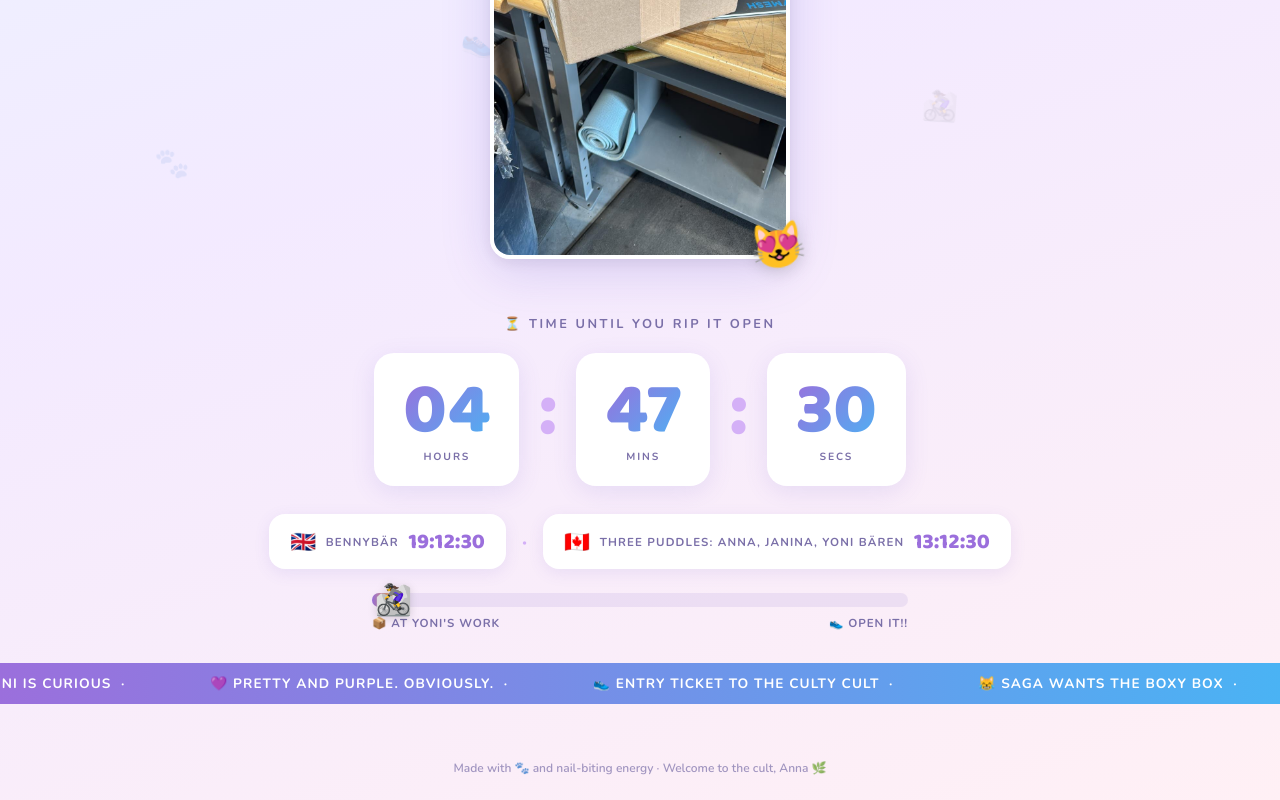
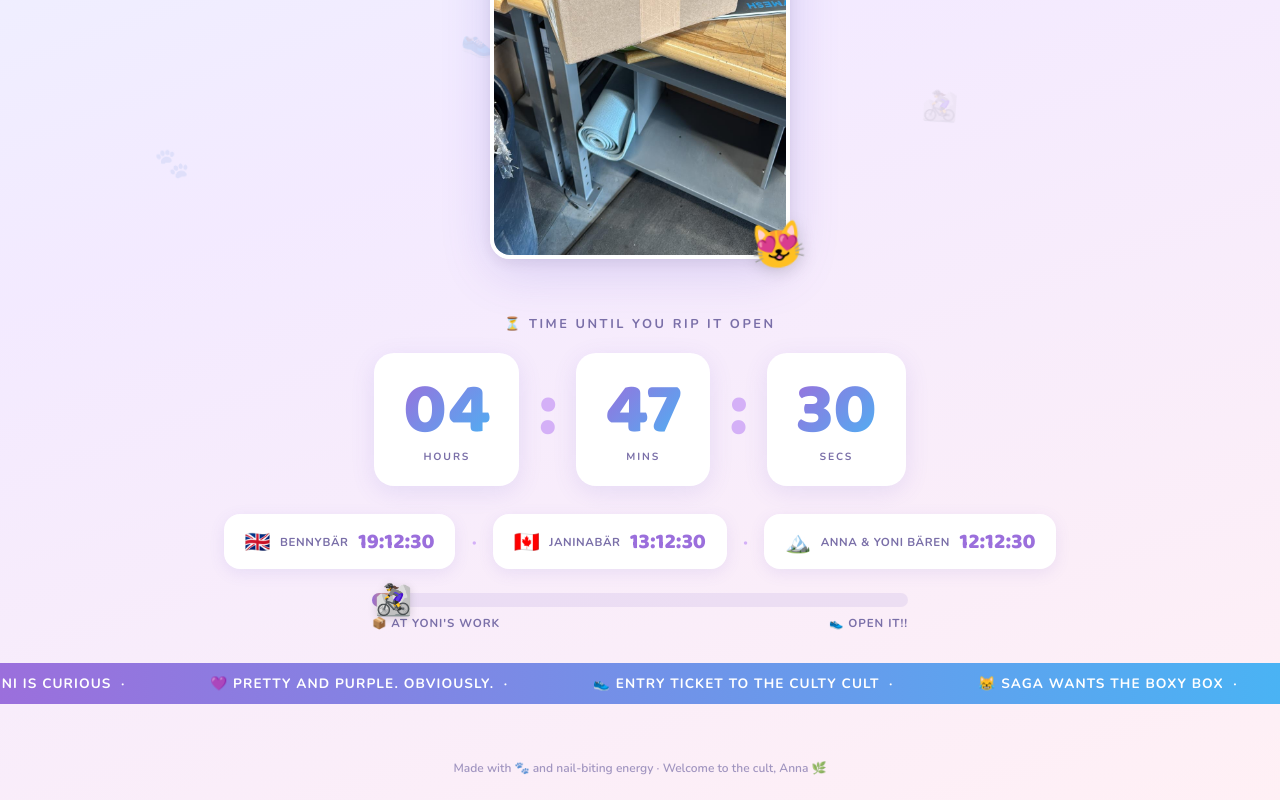
Before and after one commit to BenGoodair/astra_countdown, a plain HTML site: page index.html in a window 1280 px wide. Shown: the part 645-1445 px from the top of the page. Drawn offline with nearby package versions, Linux system fonts and the light colour scheme.

Commit message:
Add files via upload

```diff
--- a/index.html
+++ b/index.html
@@ -238,9 +238,10 @@
     .tz-label {
       font-size: 0.72rem;
       font-weight: 700;
-      letter-spacing: 0.1em;
+      letter-spacing: 0.05em;
       text-transform: uppercase;
       color: var(--muted);
+      white-space: nowrap;
     }
 
     .tz-time {
@@ -433,8 +434,14 @@
     <div class="tz-divider">·</div>
     <div class="tz-card">
       <span class="tz-flag">🇨🇦</span>
-      <span class="tz-label">Three Puddles: Anna, Janina, Yoni Bären</span>
+      <span class="tz-label">JaninaBär</span>
       <span class="tz-time" id="tz-ca">--:--:--</span>
+    </div>
+    <div class="tz-divider">·</div>
+    <div class="tz-card">
+      <span class="tz-flag">🏔️</span>
+      <span class="tz-label">Anna & Yoni Bären</span>
+      <span class="tz-time" id="tz-sq">--:--:--</span>
     </div>
   </section>
 
@@ -464,9 +471,9 @@
   </div>
 
   <script>
-    // Target: midnight UK time (UTC) = 6pm Calgary time (MDT, UTC-6) on 14 March 2026
+    // Target: midnight UK (UTC) = 6pm Calgary (MST, UTC-7) = 4pm Squamish (PST, UTC-8)
     const endTime    = new Date('2026-03-14T00:00:00Z').getTime();
-    const startTime  = new Date('2026-03-13T19:00:00Z').getTime(); // ~5hr window for progress bar
+    const startTime  = new Date('2026-03-13T19:00:00Z').getTime();
     const DURATION_MS = endTime - startTime;
 
     const hoursEl  = document.getElementById('hours');
@@ -477,6 +484,7 @@
     const overlay  = document.getElementById('opened-overlay');
     const ukEl     = document.getElementById('tz-uk');
     const caEl     = document.getElementById('tz-ca');
+    const sqEl     = document.getElementById('tz-sq');
 
     const bikeEmojis = ['🚴‍♀️','🚵‍♀️','🚴','🚵','🏃‍♀️','🚴‍♀️','🚵'];
 
@@ -484,8 +492,9 @@
 
     function updateClocks() {
       const now = new Date();
-      ukEl.textContent = now.toLocaleTimeString('en-GB', { timeZone: 'Europe/London',   hour: '2-digit', minute: '2-digit', second: '2-digit' });
-      caEl.textContent = now.toLocaleTimeString('en-GB', { timeZone: 'America/Edmonton', hour: '2-digit', minute: '2-digit', second: '2-digit' });
+      ukEl.textContent = now.toLocaleTimeString('en-GB', { timeZone: 'Europe/London',      hour: '2-digit', minute: '2-digit', second: '2-digit' });
+      caEl.textContent = now.toLocaleTimeString('en-GB', { timeZone: 'America/Edmonton',    hour: '2-digit', minute: '2-digit', second: '2-digit' });
+      sqEl.textContent = now.toLocaleTimeString('en-GB', { timeZone: 'America/Vancouver',   hour: '2-digit', minute: '2-digit', second: '2-digit' });
     }
 
     function tick() {
```
